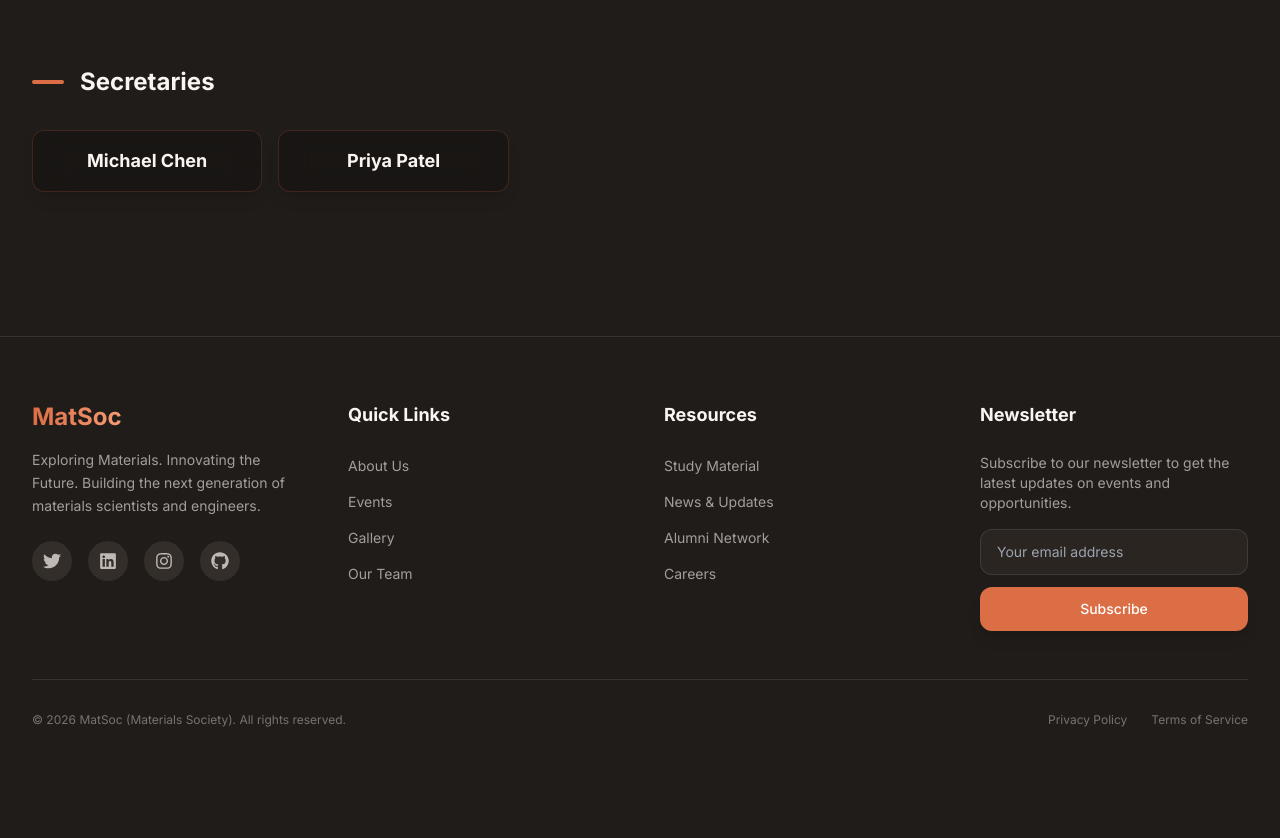
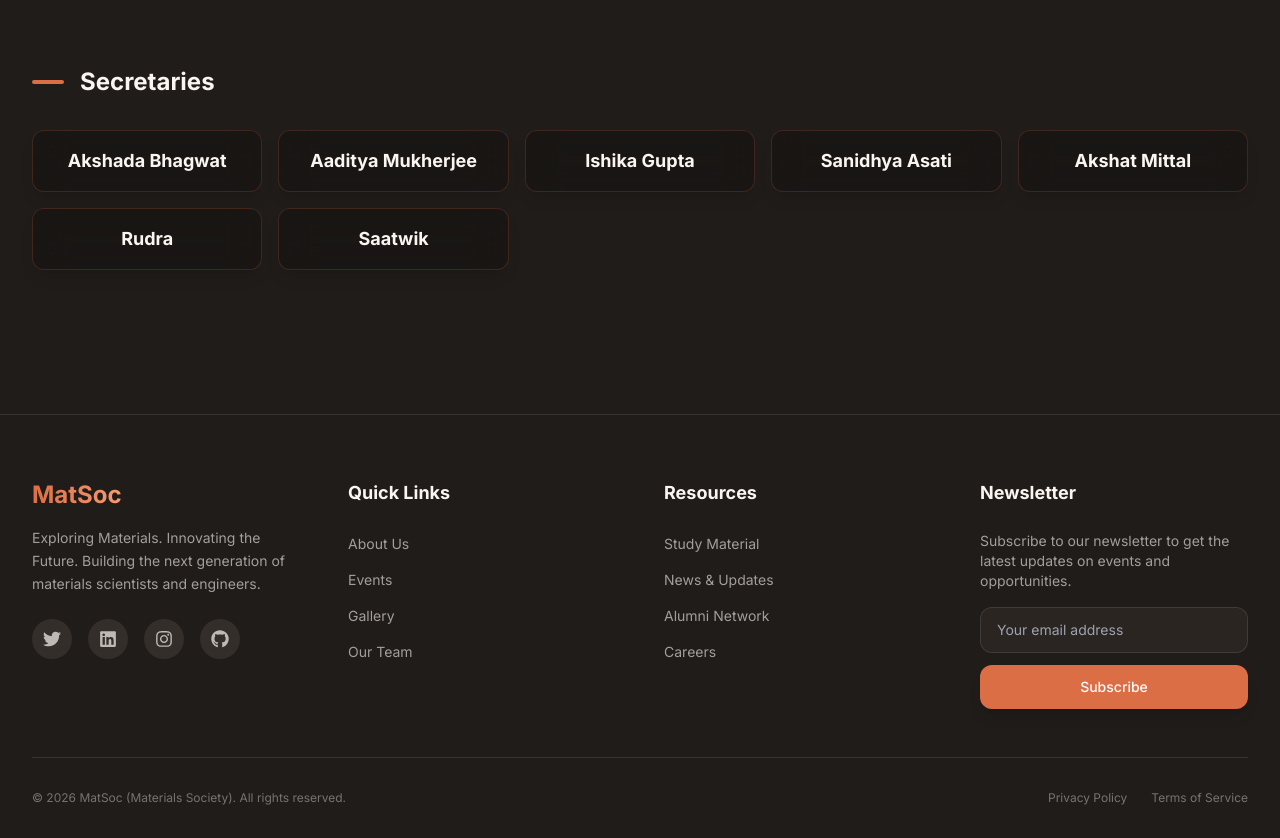
Before and after one commit to the-aryan-1712/MatSoc-Portal, a React (Vite) app: page /team in a window 1280 px wide. Shown: the part 1680-2518 px from the top of the page. Before the commit the page ends 2440 px from the top, so only its background shows below. Built offline with nearby package versions, Linux system fonts and the light colour scheme.

Commit message:
updating images of team

```diff
--- a/src/data/team.js
+++ b/src/data/team.js
@@ -68,20 +68,13 @@ export const team = [
   {
     category: "Secretaries",
     members: [
-      {
-        id: "co1",
-        name: "Michael Chen",
-        role: "Events Coordinator",
-        image: "https://images.unsplash.com/photo-1500648767791-00dcc994a43e?auto=format&fit=crop&q=80&w=400",
-        linkedin: "https://linkedin.com",
-      },
-      {
-        id: "co2",
-        name: "Priya Patel",
-        role: "PR & Design",
-        image: "https://images.unsplash.com/photo-1534528741775-53994a69daeb?auto=format&fit=crop&q=80&w=400",
-        linkedin: "https://linkedin.com",
-      }
+      { id: "s1", name: "Akshada Bhagwat", role: "Secretary" },
+      { id: "s2", name: "Aaditya Mukherjee", role: "Secretary" },
+      { id: "s3", name: "Ishika Gupta", role: "Secretary" },
+      { id: "s4", name: "Sanidhya Asati", role: "Secretary" },
+      { id: "s5", name: "Akshat Mittal", role: "Secretary" },
+      { id: "s6", name: "Rudra", role: "Secretary" },
+      { id: "s7", name: "Saatwik", role: "Secretary" }
     ]
   }
 ];
```
